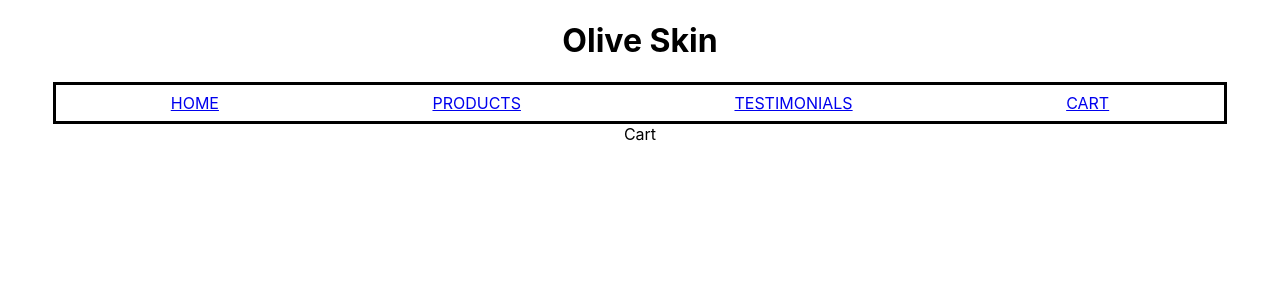
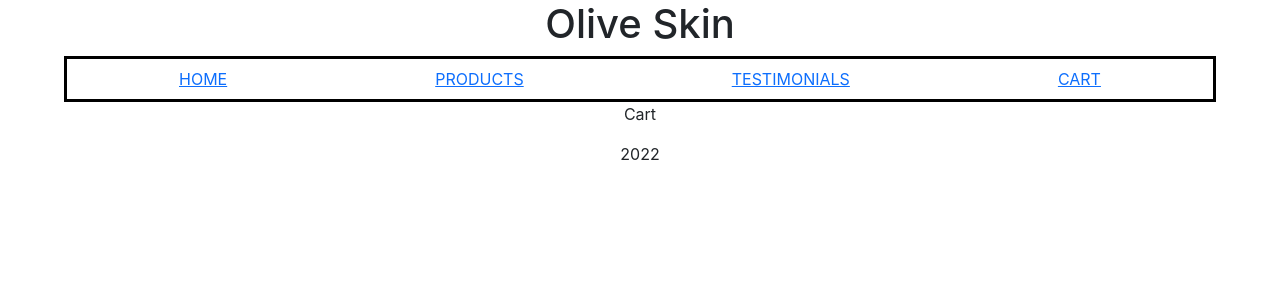
Before and after one commit to livvstrongg/olive_skin_frontend, a React (Create React App) app: page /cart in a window 1280 px wide. Shown: the top 300 px of the page. Built offline with nearby package versions, Linux system fonts and the light colour scheme.

Commit message:
Added text to footer

```diff
--- a/package.json
+++ b/package.json
@@ -8,6 +8,7 @@
     "@testing-library/user-event": "^13.5.0",
     "bootstrap": "^5.1.3",
     "react": "^18.1.0",
+    "react-bootstrap": "^2.4.0",
     "react-dom": "^18.1.0",
     "react-router": "^6.3.0",
     "react-router-dom": "^6.3.0",
--- a/src/components/Footer.js
+++ b/src/components/Footer.js
@@ -1,8 +1,15 @@
 import React from 'react'
+import { Container, Row, Col } from 'react-bootstrap'
 
-function Footer() {
+const Footer = () => {
   return (
-    <div></div>
+    <footer>
+      <Container>
+        <Row>
+          <Col className='text-center py-3'>2022</Col>
+        </Row>
+      </Container>
+    </footer>
   )
 }
 
--- a/src/index.js
+++ b/src/index.js
@@ -1,5 +1,6 @@
 import React from "react";
 import ReactDOM from "react-dom";
+import 'bootstrap/dist/css/bootstrap.min.css';
 import "./index.css";
 import App from "./App";
 import { BrowserRouter as Router } from "react-router-dom";
```
Also changed, not shown: 1 other file (tests, documents, lock files or other folders).
